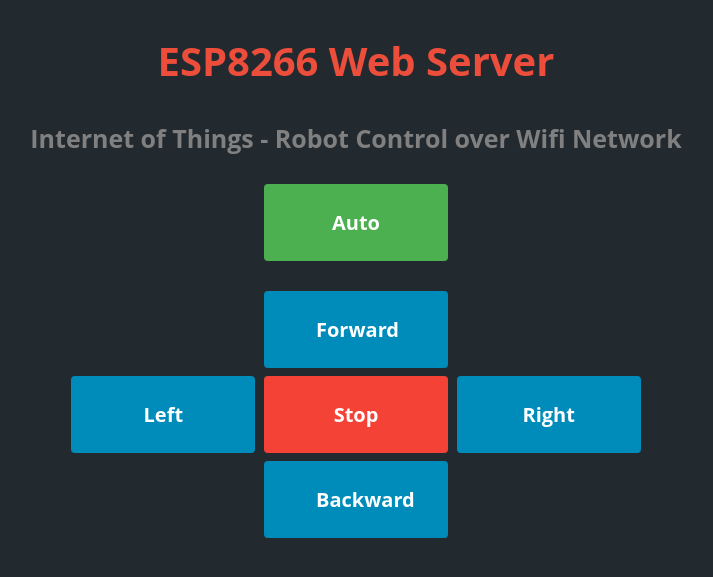
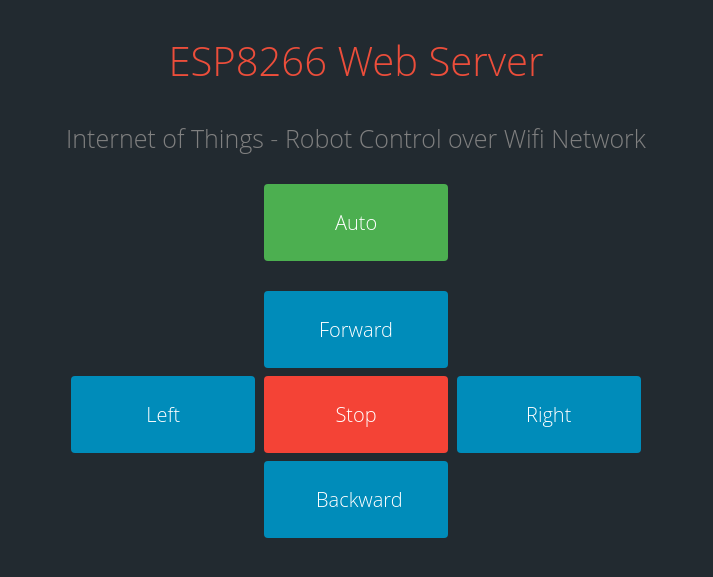
Before and after one commit to imadhsissou/imadhsissou.github.io, a Jekyll site: the page Iot/robot.html, which Jekyll copies as it is, in a window 1280 px wide. Shown: the top 577 px of the page, without its empty margins (284-997 px from the left). Built offline with Jekyll 4.4.1, drawn with Linux system fonts in a browser that asks for light colours.

Commit message:
Update robot.html

```diff
--- a/Iot/robot.html
+++ b/Iot/robot.html
@@ -13,7 +13,7 @@
     text-decoration: none;
     display: inline-block;
     font-size: 20px;
-    font-weight: Light;
+    font-weight: 300;
     font-family: 'Open Sans' ;
     margin: 4px 2px;
     cursor: pointer;
@@ -31,8 +31,8 @@
 </head>
 <body style="background-color : #222A30;" >
 
-<h2 style="color : #EC4E3B; font-family: 'Open Sans' ; font-size: 40px; font-weight: Light; text-align: center;">ESP8266 Web Server</h2>
-<h3 style="color : gray; font-family: 'Open Sans' ; font-size: 25px; font-weight: Light; text-align: center;">Internet of Things - Robot Control over Wifi Network<h3>
+<h2 style="color : #EC4E3B; font-family: 'Open Sans' ; font-size: 40px; font-weight: 300; text-align: center;">ESP8266 Web Server</h2>
+<h3 style="color : gray; font-family: 'Open Sans' ; font-size: 25px; font-weight: 300; text-align: center;">Internet of Things - Robot Control over Wifi Network<h3>
 
 <div class="wrapper">
     <a href="http://192.168.1.5/auto" class="button">Auto</a>
```
